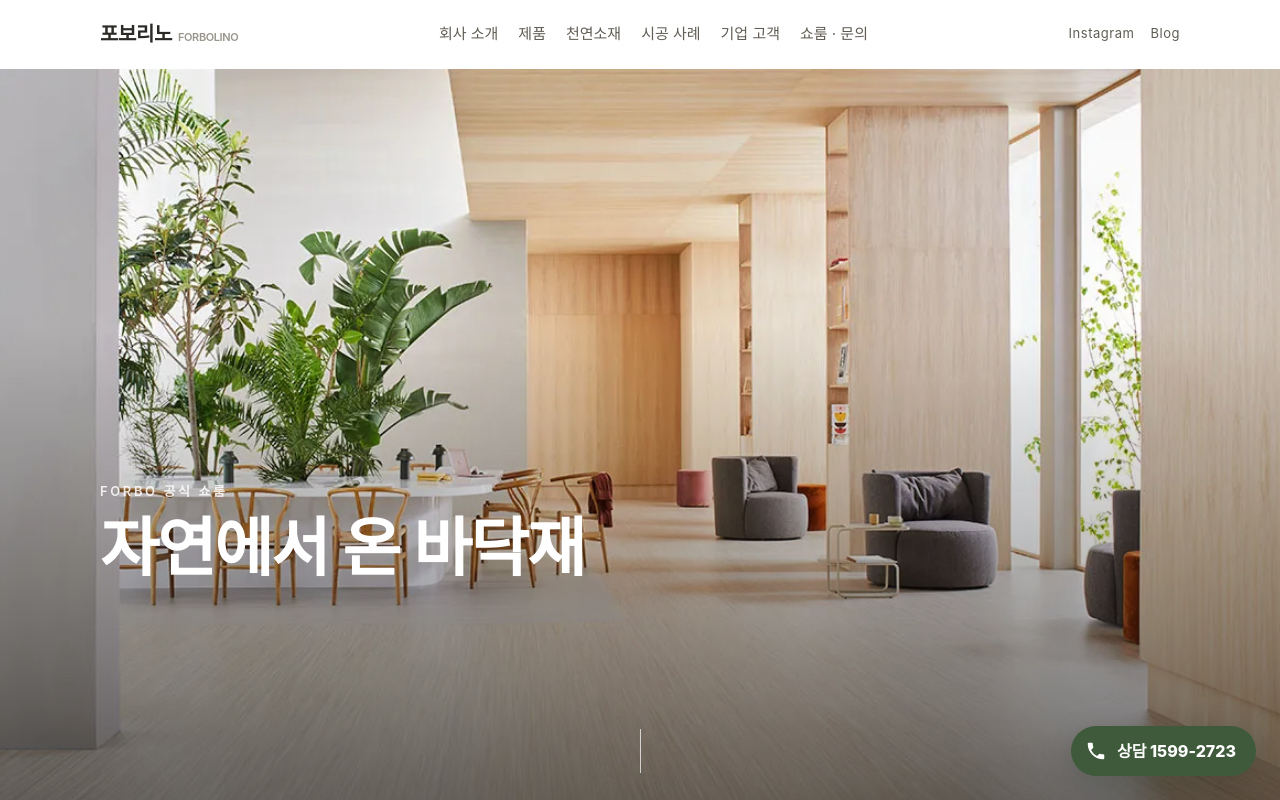
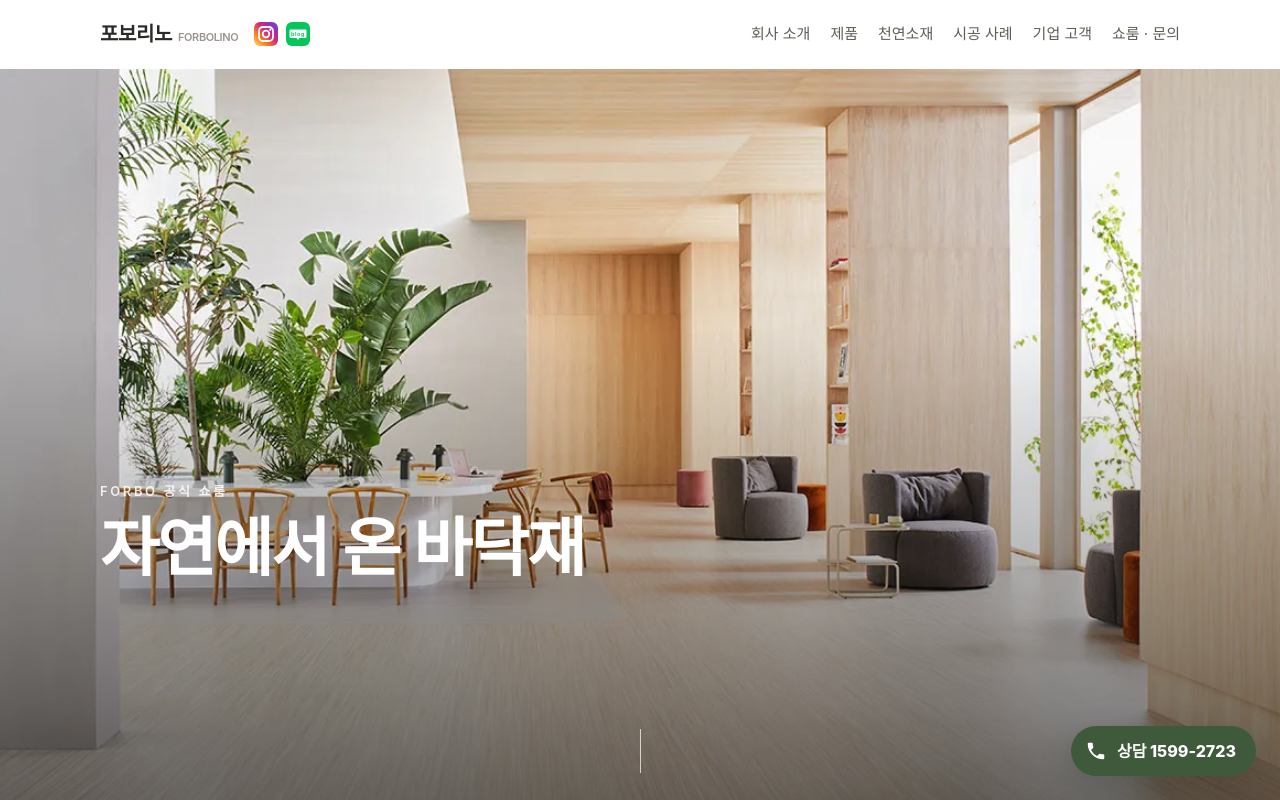
Before and after one commit to mskimsuk/forbolino, a plain HTML site: page preview/index.html in a window 1280 px wide. Shown: the top 800 px of the page. Drawn offline with Linux system fonts and the light colour scheme; a web font is replaced by a local one.

Commit message:
Preview: Instagram and blog marks next to logo, top left
Co-Authored-By: Claude Opus 5.5 <noreply@anthropic.com>
Claude-Session: https://claude.ai/code/session_018DbgiHF8j2v43b56XhMJFU

```diff
--- a/preview/index.html
+++ b/preview/index.html
@@ -177,12 +177,13 @@ header .wrap{height:68px}
 .lb figcaption{white-space:pre}.lb figure{max-width:calc(100vw - 140px);display:flex;flex-direction:column;align-items:center}.lb figure img{max-width:100%;max-height:80vh;width:auto;height:auto;object-fit:contain}@media(max-width:560px){.lb figure{max-width:100%}}
 @media(max-width:900px){.swatches{grid-template-columns:repeat(3,1fr);gap:24px 16px}}
 @media(max-width:560px){.lbp,.lbn{width:40px;height:40px;font-size:26px!important}.lbp{left:6px!important}.lbn{right:6px!important}}
+.brandl{display:inline-flex;align-items:center;gap:16px}.brandl .topsns{display:inline-flex!important;gap:8px;margin:0}.brandl .topsns a{display:inline-flex}.brandl .topsns .ico{width:24px;height:24px}@media(max-width:560px){.brandl{gap:12px}.brandl .topsns .ico{width:22px;height:22px}}
 </style></head>
 <body>
 
-<header><div class="wrap"><a class="logo" href="#">포보리노<small>FORBOLINO</small></a>
+<header><div class="wrap"><span class="brandl"><a class="logo" href="#">포보리노<small>FORBOLINO</small></a><span class="topsns"><a href="https://www.instagram.com/forbo.lino/" target="_blank" rel="noopener" aria-label="인스타그램"><svg class="ico" viewBox="0 0 24 24" aria-hidden="true"><rect width="24" height="24" rx="6" fill="url(#igg)"/><rect x="5" y="5" width="14" height="14" rx="4" fill="none" stroke="#fff" stroke-width="1.8"/><circle cx="12" cy="12" r="3.3" fill="none" stroke="#fff" stroke-width="1.8"/><circle cx="16.3" cy="7.7" r="1.1" fill="#fff"/></svg></a><a href="https://blog.naver.com/forbolinomaru" target="_blank" rel="noopener" aria-label="네이버 블로그"><svg class="ico" viewBox="0 0 24 24" aria-hidden="true"><rect width="24" height="24" rx="6" fill="#03c75a"/><path d="M4.5 7.5h15a1 1 0 0 1 1 1v6.5a1 1 0 0 1-1 1h-6l-1.5 2-1.5-2h-6a1 1 0 0 1-1-1V8.5a1 1 0 0 1 1-1z" fill="#fff"/><text x="12" y="13.9" text-anchor="middle" font-family="Arial,sans-serif" font-weight="700" font-size="5.6" fill="#03c75a">blog</text></svg></a></span></span>
 <nav><a href="#about">회사 소개</a><a href="#products">제품</a><a href="#natural">천연소재</a><a href="#cases">시공 사례</a><a href="#b2b">기업 고객</a><a href="#visit">쇼룸 · 문의</a></nav>
-<span class="topsns"><a href="https://www.instagram.com/forbo.lino/" target="_blank" rel="noopener">Instagram</a><a href="https://blog.naver.com/forbolinomaru" target="_blank" rel="noopener">Blog</a></span></div></header>
+</div></header>
 <main id="top">
 <section class="hero"><div class="wrap"><span class="eyebrow st" style="--d:0"><span class="ebig">FORBO 공식 쇼룸</span></span><h1><span class="ln"><span style="--d:.15s">자연에서 온 바닥재</span></span></h1></div><a class="scrollcue" href="#about" aria-label="아래로"></a></section>
 
```
